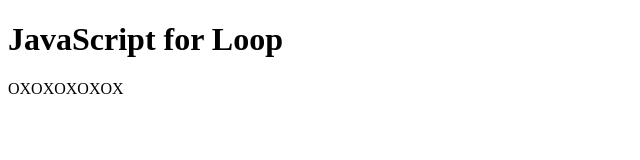
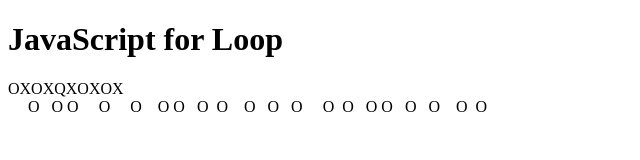
Before and after one commit to glblg/Preparandskurs, a plain HTML site: page assignments/Uppgift 2 Christine L/index.html in a window 1280 px wide. Shown: the whole page, without its empty margins (0-640 px from the left). Drawn offline with Linux system fonts and the light colour scheme.

Commit message:
Update index.html

```diff
--- a/assignments/Uppgift 2 Christine L/index.html
+++ b/assignments/Uppgift 2 Christine L/index.html
@@ -7,17 +7,67 @@
     </head>
     <body>
         <h1>JavaScript for Loop</h1>
-    <p id="oddsandevens">    </p>
+        <p id="oddsandevens"></p>
     </body>
     <!--Here's the second part-->
     <script>
-
-    let queue = "";
+        let queue = '';
 
         for (let i = 0; i < 10; i++) {
-      if (i % 2 == 1) queue += "X";
-      else queue += "O";
+            if (i == 4) queue += 'Q';
+            else if (i % 2 == 1) queue += 'X';
+            else queue += 'O';
         }
-    document.getElementById("oddsandevens").innerHTML = queue;
+        document.getElementById('oddsandevens').innerHTML = queue + '<br>';
+        // 2b
+        let randomNumberScaled;
+        let roundedNumber;
+        let amountOfSpaces;
+
+        for (let i = 0; i < 20; i++) {
+            randomNumberScaled = Math.random() * 5; // random ger 0-1 är oftast vara decimaltal
+            roundedNumber = Math.floor(randomNumberScaled); // avrundar neråt
+            amountOfSpaces = roundedNumber + 1; // offeset med +1
+
+            for (let j = 0; j < amountOfSpaces; j++) document.getElementById('oddsandevens').innerHTML += '&nbsp;';
+            //entitykod '&nbsp;'
+            //document.getElementById('oddsandevens').innerHTML += "&nbsp;".repeat(amountOfSpaces);
+
+            document.getElementById('oddsandevens').innerHTML += 'O';
+        }
+
+        //2c
+
+        let cityNames = ['kiruna', 'uppsala', 'Malmo', 'gothemburg', 'stockholm'];
+
+        for (let i = 0; i < cityNames.length; i++) {
+            //console.log(cityNames[i]);
+            let city = cityNames[i]
+            for (let i = 0; i < city.length; i++) {
+              //console.log(cityNames[i][j]);
+              console.log(city[i]);
+            }
+/*             for (let j = 0; j < cityNames[i].length; j++) {
+              //console.log(cityNames[i][j]);
+              console.log(cityNames[i].charAt(j));
+            } */
+        }
+
+        for (let value of cityNames) {
+          console.log(value);
+        }
+
+        cityNames.forEach((element) => {
+            console.log(element);
+        });
+
+
+        let array3d = [ 5 , "hejsan", true ,  ["Alrik","Christine",['kiruna', 'uppsala', 'Malmo', 'gothemburg', 'stockholm'],"Matilda","Ilir","Anton"]       ]
+
+
+function name(tal1 ,tal2) {
+
+}
+
     </script>
 </html>
```
Lines whose indentation alone changed are shown as unchanged.
